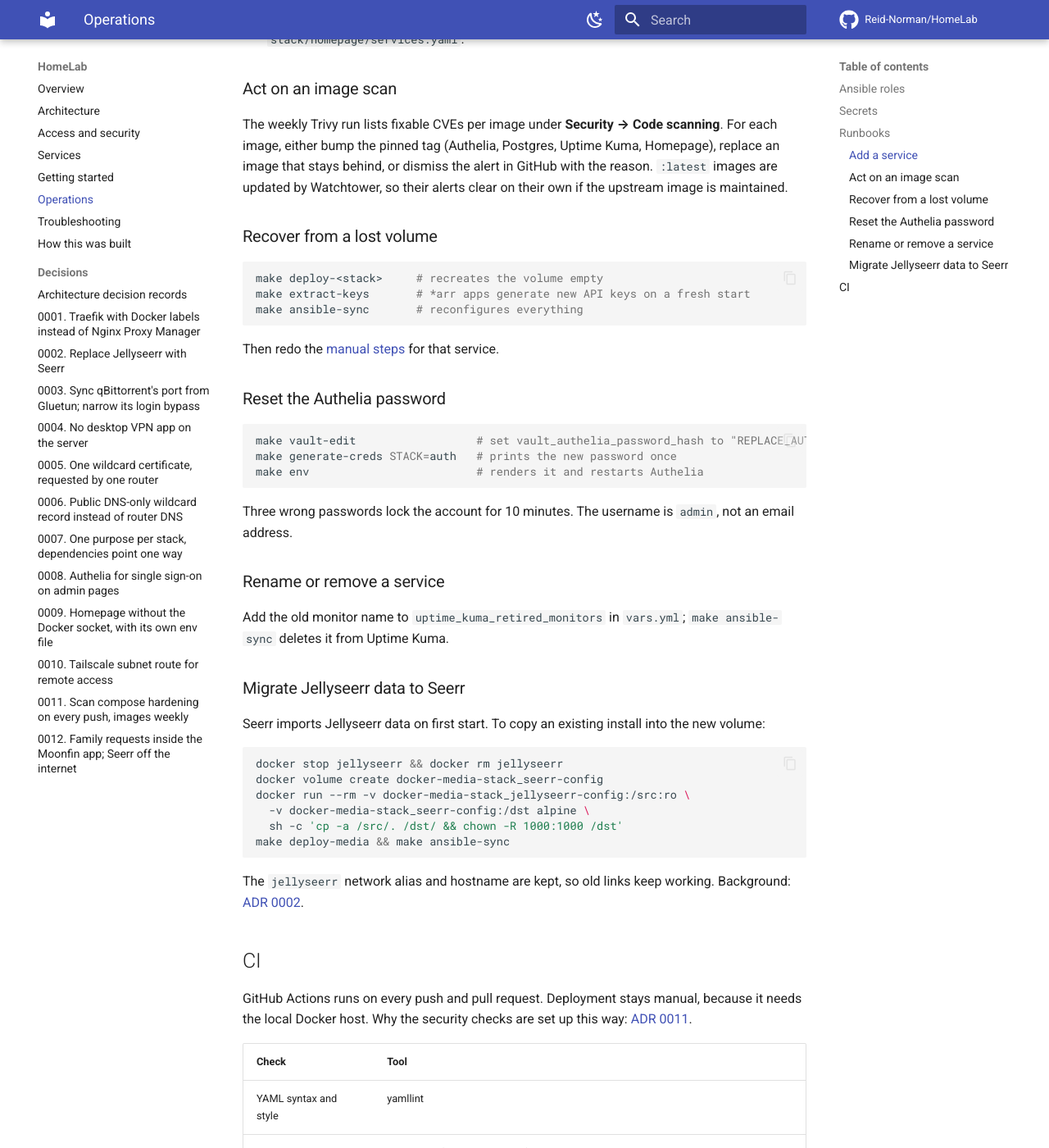
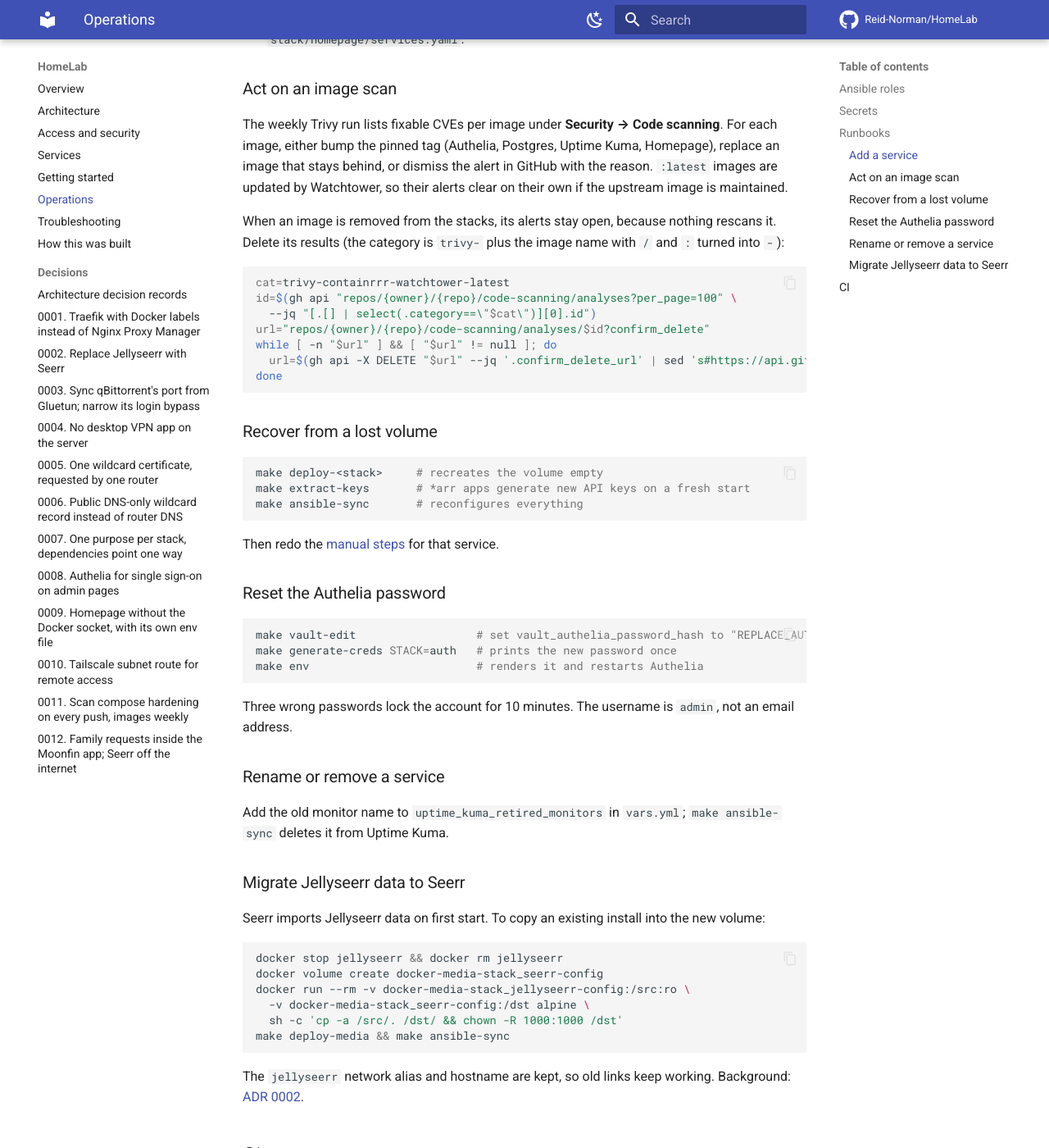
Before and after one commit to Reid-Norman/HomeLab, an MkDocs documentation site: the page built from docs/operations.md, in a window 1280 px wide and 1400 px high, scrolled down 2236 px. Shown: the whole window at 82% size. Built offline with MkDocs 1.6.1 and Material for MkDocs 9.7.7, drawn with Linux system fonts in a browser that asks for light colours; comment, search, counter and statistics services are not loaded; some of the changed text lies outside the part shown.

Commit message:
Tighten security scans: host-access rules, current scanners, Dependabot
- Two compose rules: host namespaces (network/PID/IPC/UTS/user) and
  near-root capabilities (SYS_ADMIN, ALL, ...). Gluetun's NET_ADMIN and
  service:vpn network mode stay allowed.
- Semgrep 1.95.0 -> 1.180.0, Trivy 0.67.2 -> 0.75.0 (both were a year old;
  same results today on the images compared).
- CodeQL upload-sarif v3 -> v4 (v3 is retired in December 2026).
- Dependabot: one grouped monthly PR for GitHub Actions versions.
- Runbook: delete a removed image's scan results so its alerts close.

Co-Authored-By: Claude Opus 5.5 <noreply@anthropic.com>

````diff
--- a/docs/operations.md
+++ b/docs/operations.md
@@ -60,6 +60,18 @@ make ansible-sync                  # re-apply API configuration
 
 The weekly Trivy run lists fixable CVEs per image under **Security → Code scanning**. For each image, either bump the pinned tag (Authelia, Postgres, Uptime Kuma, Homepage), replace an image that stays behind, or dismiss the alert in GitHub with the reason. `:latest` images are updated by Watchtower, so their alerts clear on their own if the upstream image is maintained.
 
+When an image is removed from the stacks, its alerts stay open, because nothing rescans it. Delete its results (the category is `trivy-` plus the image name with `/` and `:` turned into `-`):
+
+```bash
+cat=trivy-containrrr-watchtower-latest
+id=$(gh api "repos/{owner}/{repo}/code-scanning/analyses?per_page=100" \
+  --jq "[.[] | select(.category==\"$cat\")][0].id")
+url="repos/{owner}/{repo}/code-scanning/analyses/$id?confirm_delete"
+while [ -n "$url" ] && [ "$url" != null ]; do
+  url=$(gh api -X DELETE "$url" --jq '.confirm_delete_url' | sed 's#https://api.github.com/##')
+done
+```
+
 ### Recover from a lost volume
 
 ```bash
@@ -110,6 +122,8 @@ GitHub Actions runs on every push and pull request. Deployment stays manual, bec
 | Shell scripts | shellcheck |
 | Playbook syntax | `ansible-playbook --syntax-check` (needs the `VAULT_PASSWORD` secret; skipped without it) |
 | Secret leaks | gitleaks, over the full commit range |
-| Container hardening in compose | Semgrep with the rules in `.semgrep/compose.yml`: no privileged containers, no unexplained Docker socket mounts, `no-new-privileges` on every service. Blocks the push or PR |
+| Container hardening in compose | Semgrep with the rules in `.semgrep/compose.yml`: no privileged containers, no host network/PID/IPC namespaces, no near-root capabilities (`SYS_ADMIN`, `ALL`, ...), no unexplained Docker socket mounts, `no-new-privileges` on every service. Blocks the push or PR |
 | Image vulnerabilities | Trivy, weekly and on demand, over every image the stacks use: fixable HIGH and CRITICAL CVEs, reported under **Security → Code scanning**. Report-only |
 | These docs | `mkdocs build --strict`, then deploy to GitHub Pages from `main` |
+
+Dependabot opens one grouped PR a month to update the GitHub Actions versions. The Semgrep and Trivy image tags in `security.yml` are pinned by hand: bump them every few months, to a release at least two weeks old.
````
Also changed, not shown: CLAUDE.md (+1 -1 lines), 3 other files.
